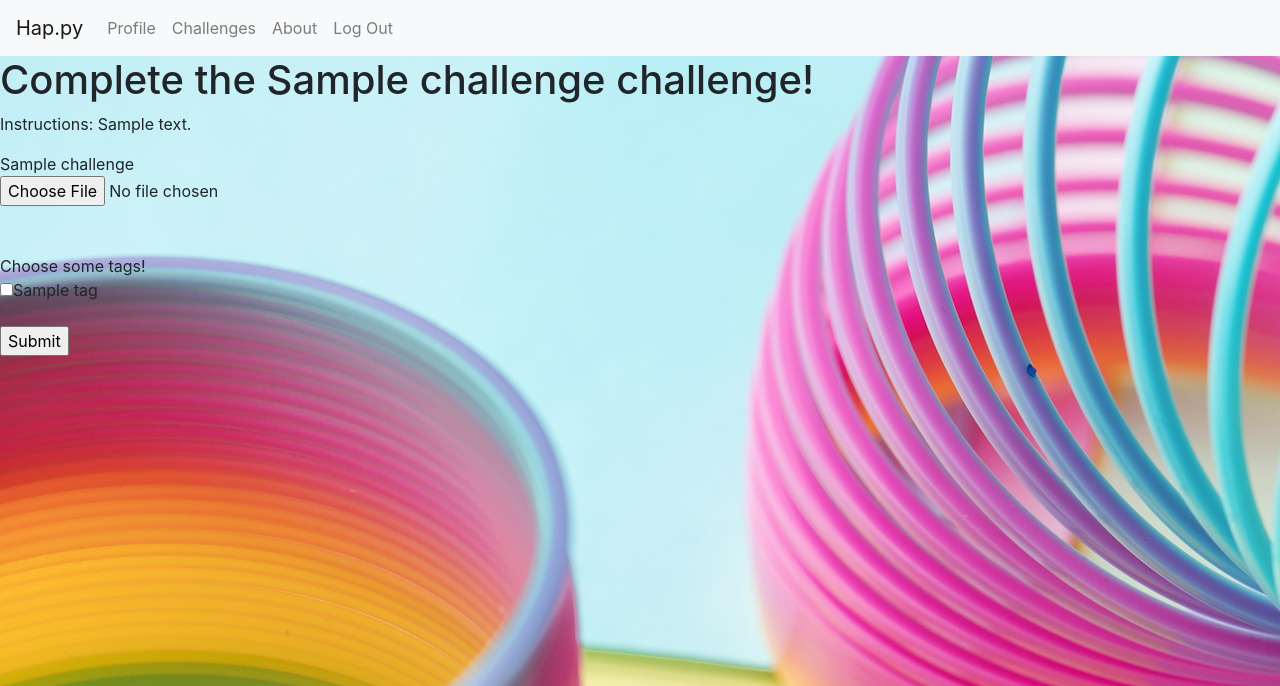
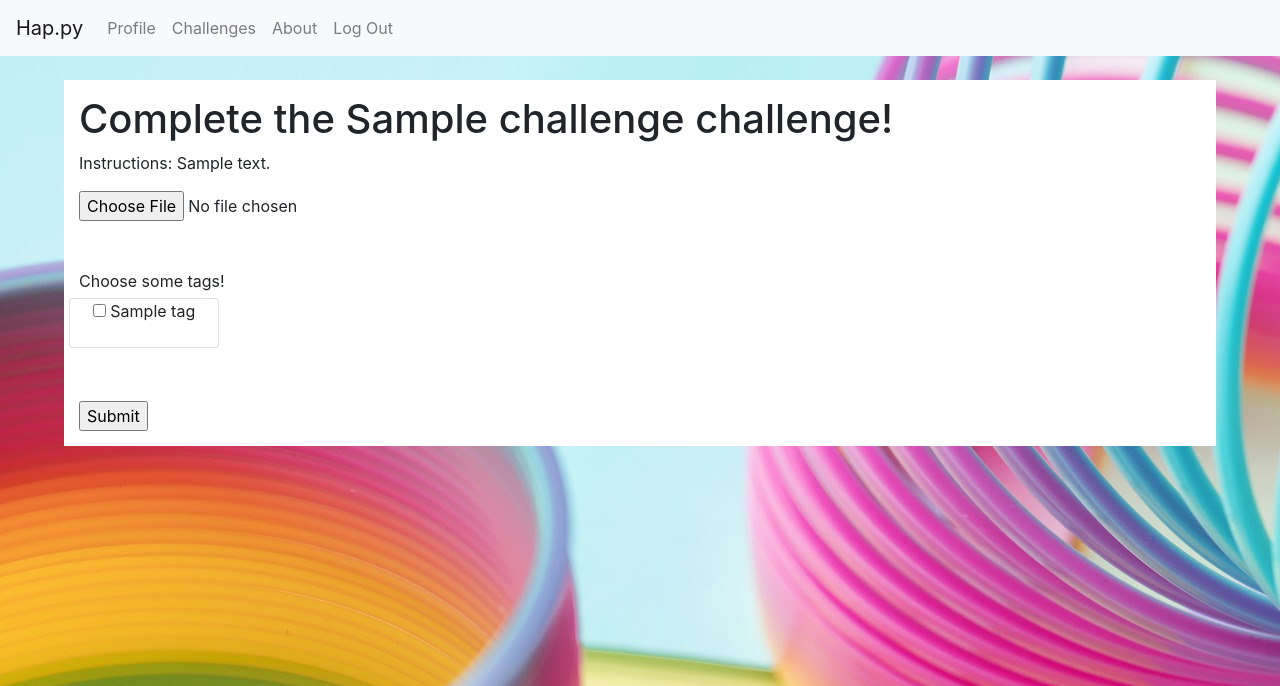
Before and after one commit to ejbryant28/fun-game-project, a Flask app: a page that uses templates/video_upload_form.html in a window 1280 px wide. Shown: the top 686 px of the page. Run offline with Flask 2, Linux system fonts and the light colour scheme; the visitor is signed in with stand-in values (Sample User, id 1); tables that the repository leaves empty hold one stand-in row (values such as "Sample post"); some libraries are stand-ins or nearby versions.

Commit message:
Imporved styling on text boxes. Made it so you can't complete challenges you already completed.'

```diff
--- a/seed.py
+++ b/seed.py
@@ -64,7 +64,7 @@ def load_videos(n, location): # pragma: no cover
 def load_tags(): # pragma: no cover
     """create tags from random list of adjectives"""
 
-    adjectives_set = {'agreeable', 'ambitious', 'brave', 'calm', 'delightful', 'eager', 'gentle', 'happy', 'jolly', 'kind', 'silly', 'wonderful', 'cute', 'summer', 'fall', 'fitness', 'food', 'look', 'model', 'friends', 'red', 'success', 'explore', 'travel', 'sea', 'beach', 'night', 'family', 'artist', 'sky', 'nature', 'color', 'black', 'italy', 'blue', 'mood', 'adventure', 'awesome', 'dog', 'live', 'goals', 'smile', 'health', 'sweet', 'beautiful', 'lol', 'sun', 'paris', 'happiness', 'training', 'love', 'beautiful', 'happy', 'cute', 'art', 'friends', 'nature', 'fun', 'smile', 'family', 'travel', 'fitness', 'life', 'beauty', 'amazing', 'sun', 'photo', 'music', 'beach', 'sky', 'dog', 'pretty', 'swag', 'cat', 'motivation', 'baby', 'party', 'cool', 'lol', 'gym', 'funny', 'healthy', 'night', 'yummy', 'flowers', 'fit', 'black', 'pink', 'blue', 'workout', 'home', 'holiday', 'christmas', 'nyc', 'london', 'sea', 'goodmorning', 'funny', 'lol', 'lmao', 'lmfao', 'hilarious', 'laugh', 'laughing', 'fun', 'friends', 'photooftheday', 'friend', 'wacky', 'crazy', 'silly', 'witty', 'joke', 'jokes', 'joking', 'epic', 'instagood', 'instafun', 'funnypictures', 'haha', 'humor',}
+    adjectives_set = {'agreeable', 'ambitious', 'brave', 'calm', 'delightful', 'eager', 'gentle', 'happy', 'jolly', 'kind', 'silly', 'wonderful', 'cute', 'summer', 'fall', 'food', 'look', 'friends', 'red', 'success', 'explore', 'travel', 'sea', 'beach', 'night', 'artist', 'sky', 'nature', 'color', 'blue', 'mood', 'adventure', 'awesome', 'live', 'goals', 'smile', 'sweet', 'beautiful', 'lol', 'sun', 'happiness', 'love', 'beautiful', 'happy', 'cute', 'art', 'friends', 'nature', 'fun', 'smile', 'family', 'travel', 'life', 'amazing', 'sun', 'beach', 'sky', 'swag', 'motivation', 'baby', 'party', 'cool', 'lol', 'funny', 'healthy', 'night', 'yummy', 'flowers', 'black', 'pink', 'blue', 'home', 'funny', 'lol', 'lmao', 'lmfao', 'hilarious', 'laugh', 'laughing', 'fun', 'wacky', 'crazy', 'silly', 'witty', 'joke', 'jokes', 'joking', 'epic', 'haha', 'humor',}
 
     adjectives = sorted(list(adjectives_set))
 
--- a/server.py
+++ b/server.py
@@ -216,9 +216,17 @@ def user_profile():
 def show_challenges():
     """Show all the available challenges"""
 
+    user_id = session['user_id']
+
     challenges = Challenge.query.all()
 
-    return render_template('challenges.html', challenges=challenges)
+    completed_videos = Video.query.filter(Video.user_id==user_id).all()
+    completed = {}
+    for video in completed_videos:
+        for thing in video.video_challenge:
+            completed[thing.challenge_name] = video.filename
+
+    return render_template('challenges.html', challenges=challenges, completed=completed)
 
 
 @app.route('/challenge/<challenge_name>')
@@ -264,7 +272,11 @@ def show_tag(tag_name):
 @app.route('/about')
 def show_about():
 
-    return render_template('about.html')
+    user_id = session['user_id']
+
+    user = User.query.filter(User.user_id==user_id).first()
+
+    return render_template('about.html', user=user)
 
 ######################################################################################################################################
 #video-upload functions
--- a/static/css/style.css
+++ b/static/css/style.css
@@ -15,6 +15,13 @@
   /*width: 25%;*/
 }
 
+.card.tag {
+  display: inline-block;
+  width: 150px;
+  height: 50px;
+  text-align: center;
+}
+
 .chart {
   background-color: white;
   width:90%;
@@ -30,3 +37,11 @@
   margin: 1%;
   border: 1%;
 }
+
+/*h1, h2, h3 {
+  color: rgb(44, 119, 108);
+}
+
+a {
+  color: rgb(55, 125, 168);
+}*/
--- a/templates/about.html
+++ b/templates/about.html
@@ -1,5 +1,9 @@
 {% extends 'base.html' %}
 {% block content %}
+<br>
+<div class="text">
+	{{ user.username.capitalize() }}, you have been recruited by The Spring! Fight Asphodel’s ban on self expression by being silly and sharing your joy with others. You're particiaption will directly help weaken their hold over the citizens.
+</div>
 <br>
 <div class="text">
 <strong>
--- a/templates/challenge_details.html
+++ b/templates/challenge_details.html
@@ -1,6 +1,7 @@
 {% extends 'base.html' %}
 {% block content %}
-
+<br>
+<div class="text">
 <h1>Challenge: {{ challenge.challenge_name.capitalize() }} </h1><br>
 Directions: {{ challenge.description }}<br><br>
 {% if completed %}
@@ -10,6 +11,8 @@ Directions: {{ challenge.description }}<br><br>
 	<a href="/video-upload/challenge/{{ challenge.challenge_name }}">Complete this Challenge!</a><br><br><br>
 
 {% endif %}
+</div>
+<br>
 {% for video in videos %}
 	<!-- <div class='video' style="width:25%"> -->
 	<div class='container-fluid video'>
--- a/templates/challenges.html
+++ b/templates/challenges.html
@@ -9,7 +9,12 @@
     <h6 class="card-subtitle mb-2 text-muted">{{ challenge.description }}</h6>
     <!-- <p class="card-text">Some quick example text to build on the card title and make up the bulk of the card's content.</p> -->
     <a href="/challenge/{{ challenge.challenge_name }}" class="card-link">See videos</a>
+
+    {% if challenge.challenge_name in completed %}
+    <a href="/video-upload/{{ completed[challenge.challenge_name] }}">See yours</a>
+    {% else %}
     <a href="video-upload/challenge/{{ challenge.challenge_name }}" class="card-link">Complete</a>
+    {% endif %}
   </div>
 </div>
 <!-- </div> -->
--- a/templates/homepage.html
+++ b/templates/homepage.html
@@ -21,7 +21,7 @@
 
 
 {% for object in video.video_challenge %}
-<h3> Challenge: <a href="challenge/{{ object.challenge_name }}">{{ object.challenge_name }}</a> </h3>
+<h3> Challenge: <a href="challenge/{{ object.challenge_name }}">{{ object.challenge_name.capitalize() }}</a> </h3>
 <a href="/video-upload/{{ video.filename }}">See Details</a>!<br>
 {% endfor %}
 
--- a/templates/login_form.html
+++ b/templates/login_form.html
@@ -1,5 +1,8 @@
 {% extends 'base.html' %}
 {% block content %}
+<br>
+<br>
+
 
 <div class="text">
 
--- a/templates/tag_details.html
+++ b/templates/tag_details.html
@@ -12,7 +12,7 @@
 
 
 {% for object in video.video_challenge %}
-<h3> Challenge: <a href="../challenge/{{ object.challenge_name }}">{{ object.challenge_name }}</a> </h3>
+<h3> Challenge: <a href="../challenge/{{ object.challenge_name }}">{{ object.challenge_name.capitalize() }}</a> </h3>
 <a href="/video-upload/{{ video.filename }}">See Details</a>!<br>
 {% endfor %}
 
--- a/templates/video_upload_form.html
+++ b/templates/video_upload_form.html
@@ -1,11 +1,10 @@
 {% extends 'base.html' %}
 {% block content %}
-
-<h1>Complete the {{ challenge.challenge_name }} challenge!</h1>
+<br>
+<div class="text">
+<h1>Complete the {{ challenge.challenge_name.capitalize() }} challenge!</h1>
 
 <p>Instructions: {{challenge.description }}</p>
-
-{{ challenge.challenge_name }}
 
 
 <form action="/video-upload-submit" method="POST" enctype=multipart/form-data>
@@ -15,12 +14,19 @@
 	<br><br><br>
 	Choose some tags!
 	<br>
+	<div class="row">
 	{% for tag in tags %}
-	<input type="checkbox" name="tag" value="{{ tag.tag_name }}">{{ tag.tag_name }}
+	<div class="card tag">
+	<input type="checkbox" name="tag" value="{{ tag.tag_name }}">  {{ tag.tag_name }}
+</div>
 	{% endfor %}
+	</div>
 	<br><br>
+
 	<input type="submit">
 </form>
+</div>
+<br>
 
 <script src="https://code.jquery.com/jquery-3.2.1.min.js"></script>
 <script type="text/javascript"></script>
```
Also changed, not shown: static/js/levelChart.js (+4 -4 lines), static/js/progressChart.js (+6 -6 lines).
